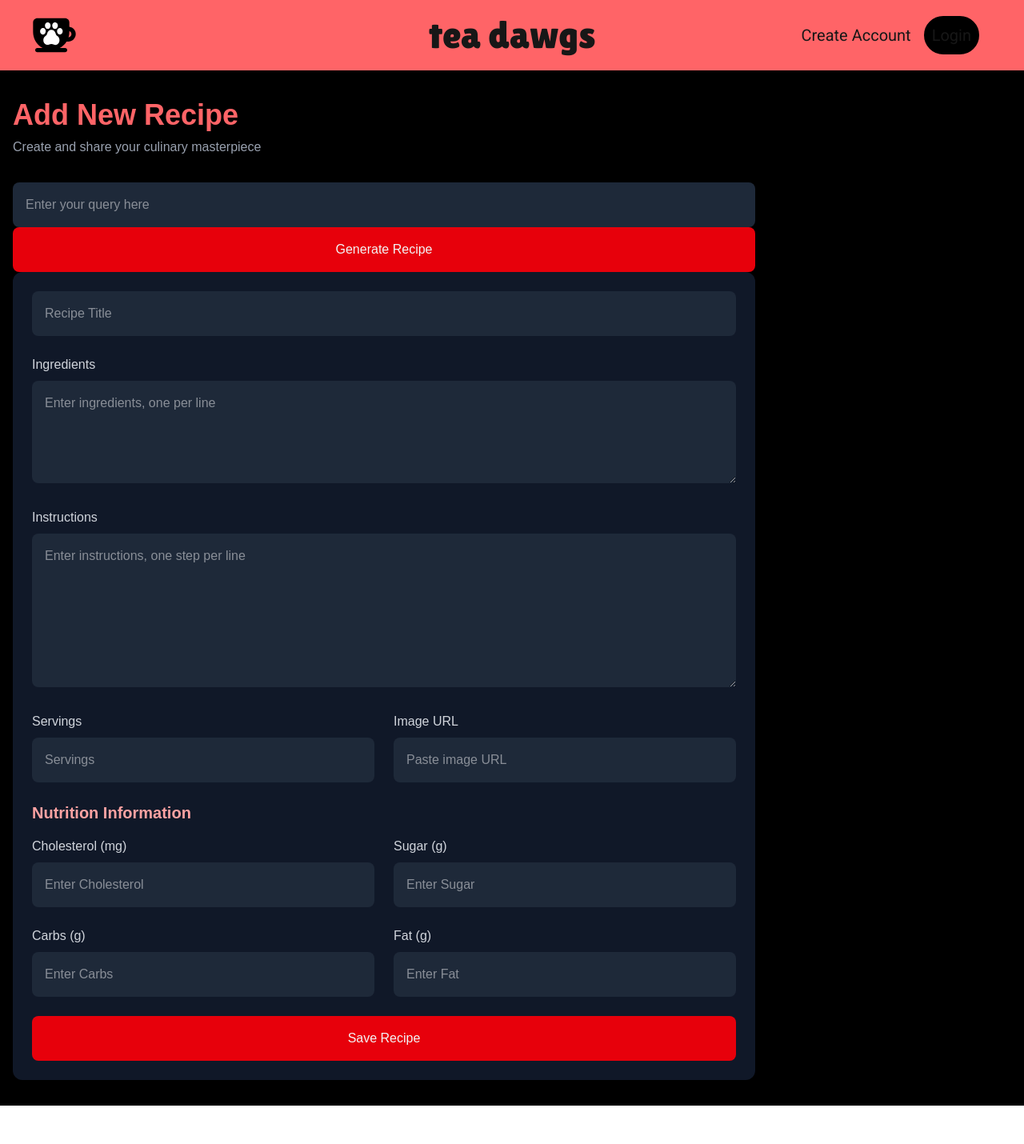
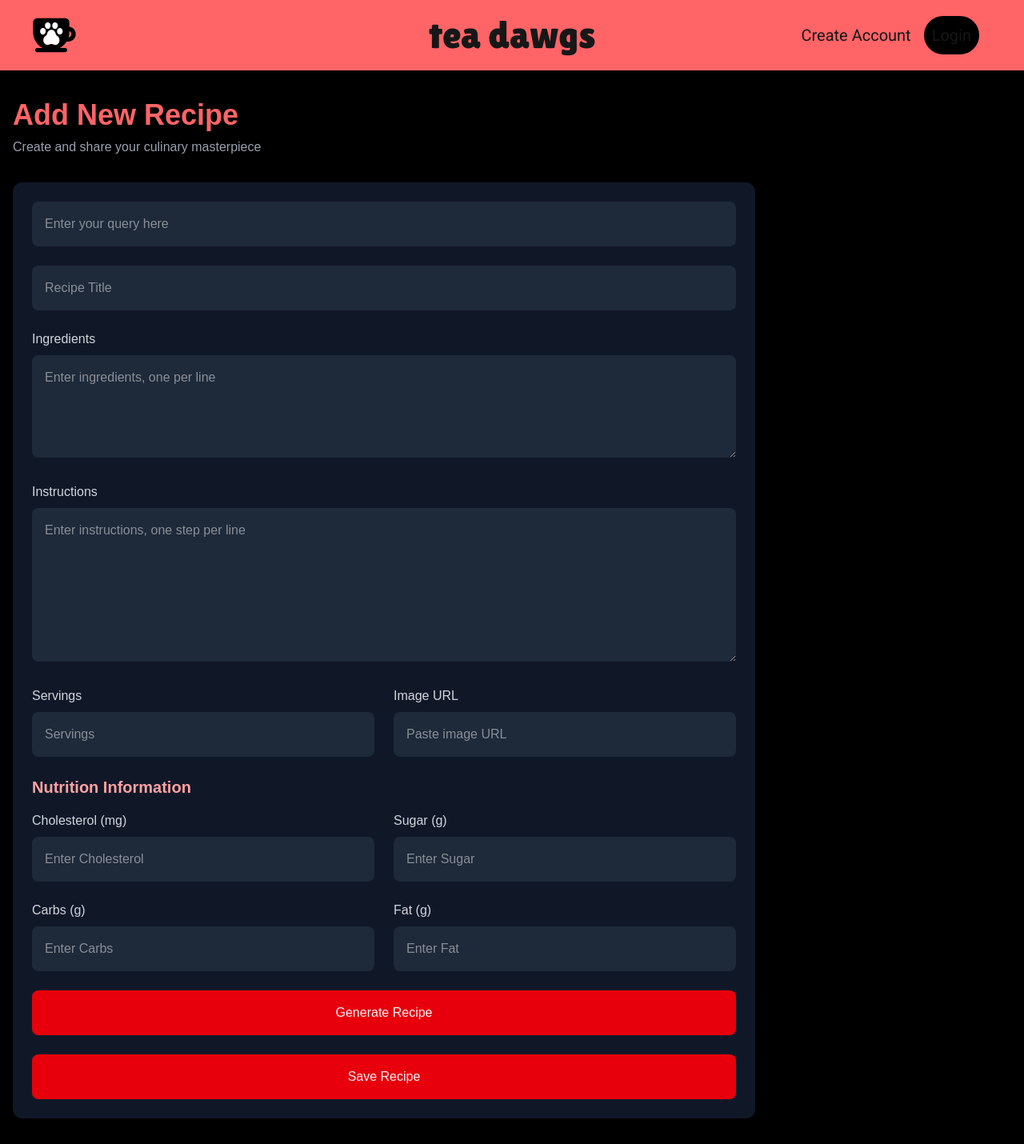
Before and after one commit to Firedynex/Minions-Project, a Next.js app in the folder teadawgs-minions-project/: page /add-recipe in a window 1280 px wide. Shown: the whole page at 80% size. Before the commit the page ends 1382 px from the top, so only its background shows below. Built offline with nearby package versions, Linux system fonts and the light colour scheme; no server answers.

Commit message:
changes css of create posts page

```diff
--- a/teadawgs-minions-project/src/app/add-recipe/page.tsx
+++ b/teadawgs-minions-project/src/app/add-recipe/page.tsx
@@ -137,7 +137,11 @@ export default function AddRecipe() {
         <div className="grid grid-cols-1 lg:grid-cols-4 gap-8">
           {/* Main Form */}
           <div className="lg:col-span-3">
-            <div className="relative">
+
+
+            <form onSubmit={(e) => handleSubmit(e)} className="bg-gray-900 rounded-xl p-6 shadow-lg space-y-6">
+              {/* Title Input with Loading Indicator */}
+              <div className="relative">
                   <input
                     type="text"
                     placeholder="Enter your query here"
@@ -152,14 +156,6 @@ export default function AddRecipe() {
                     </div>
                   )}
                 </div>
-                <button
-                  onClick={generateRecipe}
-                  className="w-full py-4 bg-red-600 hover:bg-red-700 rounded-lg font-medium transition-colors disabled:opacity-50 disabled:cursor-not-allowed"
-                >
-                  {'Generate Recipe'}
-                </button>
-            <form onSubmit={(e) => handleSubmit(e)} className="bg-gray-900 rounded-xl p-6 shadow-lg space-y-6">
-              {/* Title Input with Loading Indicator */}
 
               <div className="relative">
                 <input
@@ -276,6 +272,12 @@ export default function AddRecipe() {
 
               {/* Submit Button */}
               <button
+                  onClick={generateRecipe}
+                  className="w-full py-4 bg-red-600 hover:bg-red-700 rounded-lg font-medium transition-colors disabled:opacity-50 disabled:cursor-not-allowed"
+                >
+                  {'Generate Recipe'}
+                </button>
+              <button
                 type="submit"
                 className="w-full py-4 bg-red-600 hover:bg-red-700 rounded-lg font-medium transition-colors disabled:opacity-50 disabled:cursor-not-allowed"
               >
@@ -283,6 +285,7 @@ export default function AddRecipe() {
               </button>
 
               {/* {error && <p className="text-red-500 text-center py-2">{error}</p>} */}
+
             </form>
           </div>
         </div>
```
